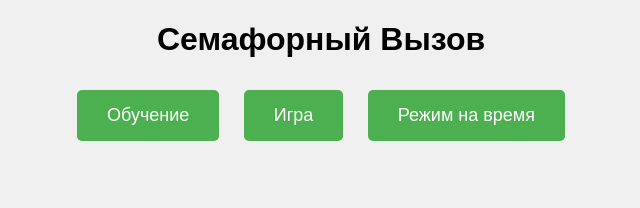
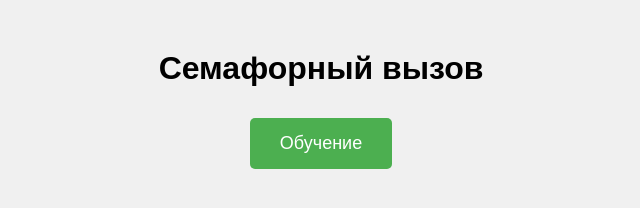
Before and after one commit to lODKA285/semaphore-game, a plain HTML site: page index.html in a window 1280 px wide. Shown: the whole page, without its empty margins (319-959 px from the left). Drawn offline with Linux system fonts and the light colour scheme.

Commit message:
Update index.html

```diff
--- a/index.html
+++ b/index.html
@@ -1,16 +1,19 @@
 <!DOCTYPE html>
 <html lang="ru">
 <head>
-  <meta charset="UTF-8" />
-  <title>Семафорный Вызов</title>
-  <link rel="stylesheet" href="style.css" />
+  <meta charset="UTF-8">
+  <meta name="viewport" content="width=device-width, initial-scale=1.0">
+  <title>Семафорный вызов</title>
+  <link rel="stylesheet" href="style.css">
 </head>
 <body>
-  <h1>Семафорный Вызов</h1>
-  <button onclick="startTraining()">Обучение</button>
-  <button onclick="startGame()">Игра</button>
-  <button onclick="startTimerMode()">Режим на время</button>
-  <div id="game-area"></div>
+  <div class="main-container">
+    <h1>Семафорный вызов</h1>
+    <button onclick="showTraining()">Обучение</button>
+    <div class="task-container">
+      <!-- Задания будут вставляться сюда через JavaScript -->
+    </div>
+  </div>
 
   <script src="script.js"></script>
 </body>
```
